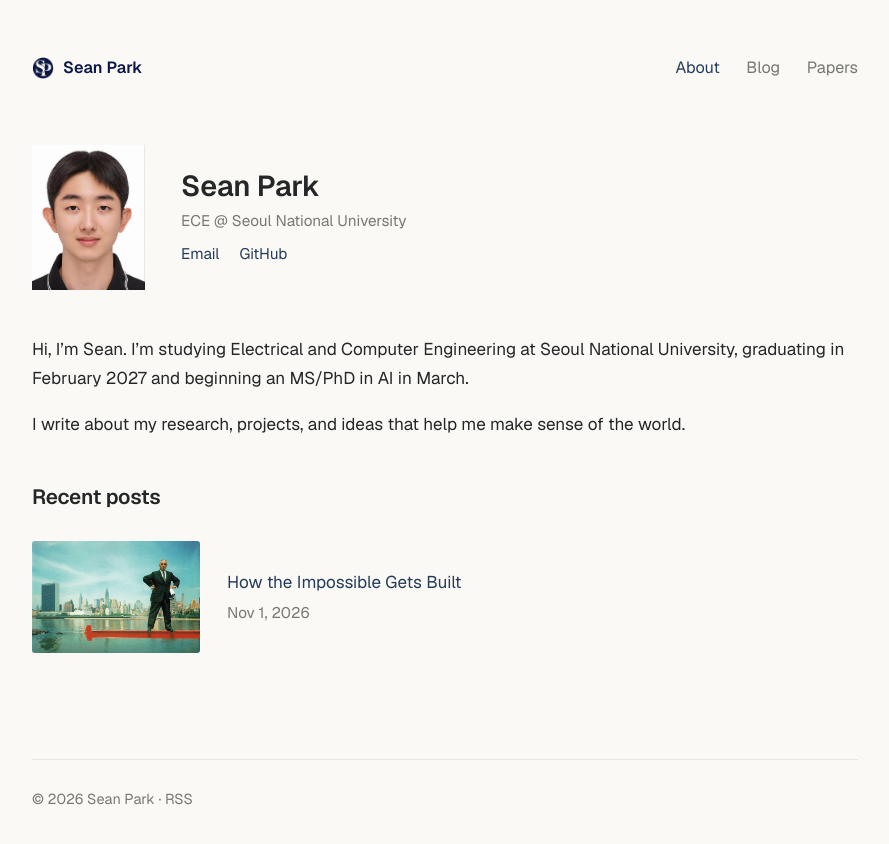
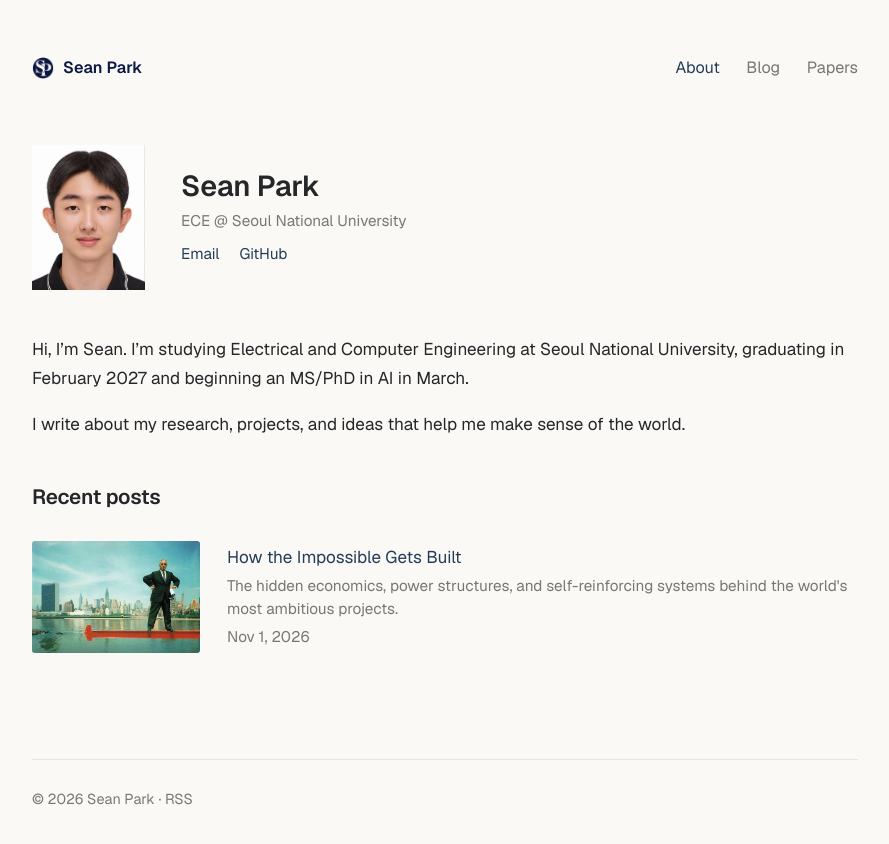
Before and after one commit to parksean7/parksean7.github.io, a Jekyll site: the page built from index.md, in a window 1280 px wide. Shown: the top 844 px of the page, without its empty margins (195-1084 px from the left). Built offline with Jekyll 4.4.1, drawn with Linux system fonts in a browser that asks for light colours.

Commit message:
Add subtitles for posts and papers

```diff
--- a/_data/papers.yml
+++ b/_data/papers.yml
@@ -4,6 +4,7 @@
 #
 # - title: "An Example Paper Title"
 #   authors: "Your Name, Coauthor One, Coauthor Two"
+#   subtitle: "One-sentence summary"      # optional, shown under the title
 #   venue: "NeurIPS"
 #   year: 2027
 #   pdf: "/assets/papers/example.pdf"   # optional
--- a/_includes/post-list.html
+++ b/_includes/post-list.html
@@ -1,6 +1,7 @@
 {% comment %}
   Usage: {% include post-list.html posts=site.posts %}
   Posts with `thumbnail:` in their front matter show the image on the left.
+  Posts with `subtitle:` show it under the title.
 {% endcomment %}
 <ul class="post-list">
   {% for post in include.posts %}
@@ -11,13 +12,17 @@
     </a>
     <div class="item-text">
       <a href="{{ post.url | relative_url }}">{{ post.title }}</a>
+      {% if post.subtitle %}<span class="item-subtitle">{{ post.subtitle }}</span>{% endif %}
       <time datetime="{{ post.date | date_to_xmlschema }}">{{ post.date | date: "%b %-d, %Y" }}</time>
     </div>
   </li>
   {% else %}
   <li>
     <time datetime="{{ post.date | date_to_xmlschema }}">{{ post.date | date: "%b %-d, %Y" }}</time>
-    <a href="{{ post.url | relative_url }}">{{ post.title }}</a>
+    <div class="item-text">
+      <a href="{{ post.url | relative_url }}">{{ post.title }}</a>
+      {% if post.subtitle %}<span class="item-subtitle">{{ post.subtitle }}</span>{% endif %}
+    </div>
   </li>
   {% endif %}
   {% endfor %}
--- a/_layouts/post.html
+++ b/_layouts/post.html
@@ -4,6 +4,7 @@ layout: default
 <article class="post">
   <header class="post-header" id="post-top">
     <h1>{{ page.title }}</h1>
+    {% if page.subtitle %}<p class="post-subtitle">{{ page.subtitle }}</p>{% endif %}
     <p class="meta">
       {{ page.date | date: "%B %-d, %Y" }}
       {% if page.tags.size > 0 %} · {{ page.tags | join: ", " }}{% endif %}
--- a/_posts/2026-11-01-how-the-impossible-gets-built.md
+++ b/_posts/2026-11-01-how-the-impossible-gets-built.md
@@ -1,6 +1,7 @@
 ---
 layout: post
 title: "How the Impossible Gets Built"
+subtitle: "The hidden economics, power structures, and self-reinforcing systems behind the world's most ambitious projects."
 date: 2026-11-01
 tags: []
 toc: true
--- a/admin/config.yml
+++ b/admin/config.yml
@@ -32,6 +32,7 @@ collections:
     fields:
       - { label: Layout, name: layout, widget: hidden, default: post }
       - { label: Title, name: title, widget: string }
+      - { label: Subtitle, name: subtitle, widget: string, required: false, hint: "Shown under the title in the post and in post lists." }
       - { label: Date, name: date, widget: datetime, date_format: "YYYY-MM-DD", time_format: false, format: "YYYY-MM-DD" }
       - { label: Thumbnail, name: thumbnail, widget: image, required: false, media_folder: /assets/img/thumbnails, public_folder: /assets/img/thumbnails, hint: "Shown next to the post in the Blog list and on the About page." }
       - { label: Tags, name: tags, widget: list, required: false, default: [] }
--- a/assets/css/style.css
+++ b/assets/css/style.css
@@ -125,8 +125,14 @@ h3 { font-size: 1rem; margin: 2rem 0 0.5rem; }
 .thumb img { display: block; width: 100%; height: 100%; object-fit: cover; }
 .item-text { min-width: 0; display: flex; flex-direction: column; gap: 0.15rem; }
 .post-list .item-text time { width: auto; padding-top: 0; }
+
+/* Subtitles (posts and papers with `subtitle:`) */
+.post-subtitle { margin: 0 0 0.6rem; color: var(--muted); font-size: 1.05rem; line-height: 1.5; }
+.item-subtitle { display: block; color: var(--muted); font-size: 0.85rem; line-height: 1.5; }
+.paper .item-subtitle { margin-bottom: 0.1rem; }
 @media (max-width: 520px) {
-  .post-list li.has-thumb, .paper.has-thumb { gap: 1rem; }
+  .post-list li.has-thumb, .paper.has-thumb { gap: 1rem; align-items: flex-start; }
+  .has-thumb .thumb { margin-top: 0.3rem; }
   .thumb { width: 112px; }
 }
 
--- a/papers.html
+++ b/papers.html
@@ -15,6 +15,7 @@ permalink: /papers/
     <div class="item-text">
     {% endif %}
     <div class="paper-title">{{ p.title }}</div>
+    {% if p.subtitle %}<div class="item-subtitle">{{ p.subtitle }}</div>{% endif %}
     <div class="paper-authors">{% capture me %}<strong>{{ site.author.name }}</strong>{% endcapture %}{{ p.authors | replace: site.author.name, me }}</div>
     <div class="paper-venue">{{ p.venue }} {{ p.year }}</div>
     <div class="paper-links">
```
